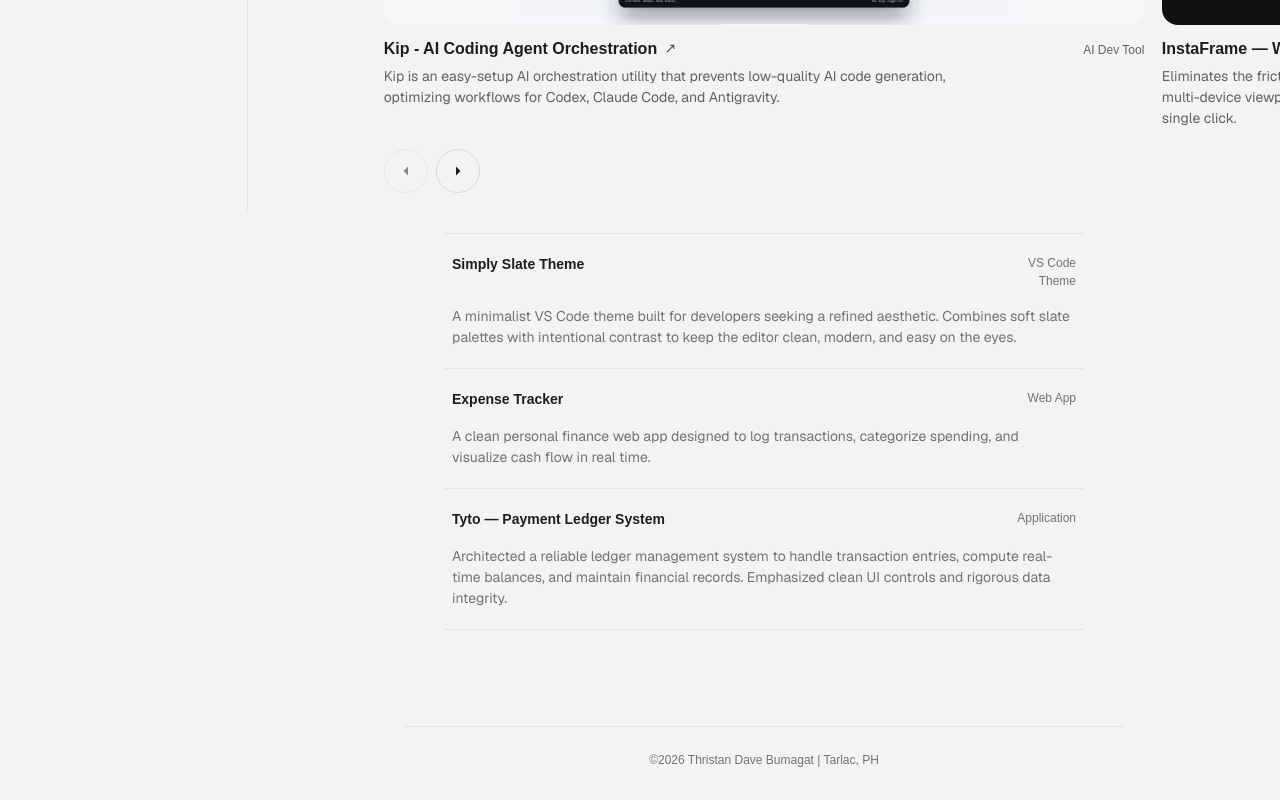
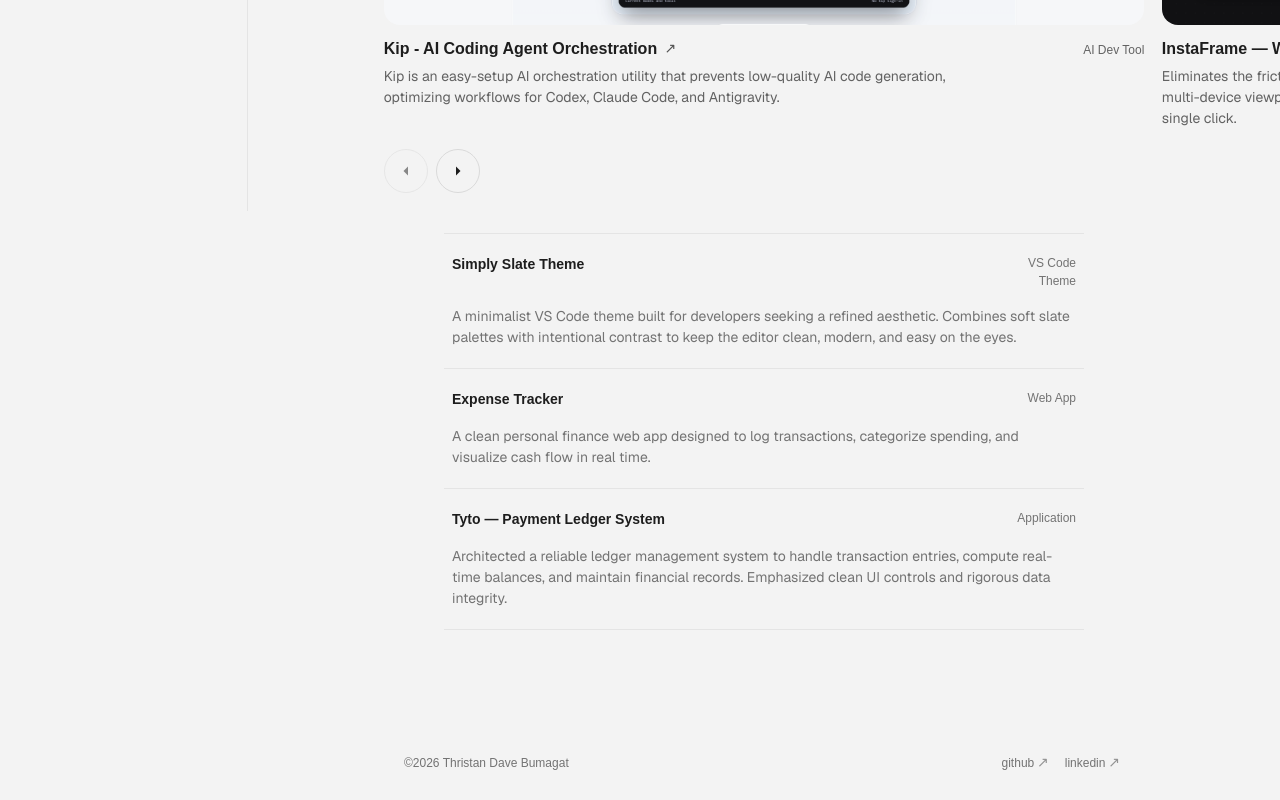
Before and after one commit to 3stannn/kodekz, a React (Vite) app: page /projects in a window 1280 px wide. Shown: the part 589-1389 px from the top of the page. Built offline with nearby package versions, Linux system fonts and the light colour scheme; a web font is replaced by a local one.

Commit message:
feat: add development configuration and improve layout structure in App and Footer components

```diff
--- a/package.json
+++ b/package.json
@@ -14,7 +14,6 @@
     "@yusufceng1z/ding": "^0.0.3",
     "@yusufceng1z/ding-react": "^0.0.3",
     "gsap": "^3.15.0",
-    "lenis": "^1.3.26",
     "react": "^19.2.8",
     "react-dom": "^19.2.8",
     "react-github-calendar": "^5.0.9",
--- a/src/App.jsx
+++ b/src/App.jsx
@@ -9,7 +9,9 @@ function App() {
       <Toaster position="top-center" theme="system" />
       <Navbar />
       <div className="page-shell">
-        <AppRoutes />
+        <div className="flex-1">
+          <AppRoutes />
+        </div>
         <Footer />
       </div>
     </>
--- a/src/components/layout/Footer.jsx
+++ b/src/components/layout/Footer.jsx
@@ -2,11 +2,35 @@ function Footer() {
     return (
         <div className="mt-12 md:mt-24">
             <div className="max-w-3xl mx-auto px-6 mt-6 text-center mb-6">
-                <p className="hr mb-6"></p>
-                <p className="text small footer">
-                    &copy;<span>{new Date().getFullYear()}</span> Thristan Dave Bumagat |
-                    Tarlac, PH
-                </p>
+                <div className="flex flex-row items-center justify-between">
+                    <div>
+                        <p className="text small">
+                            &copy;<span>{new Date().getFullYear()}</span> Thristan Dave Bumagat
+                        </p>
+                    </div>
+                    <div className="flex flex-row gap-2">
+                        <a
+                            className="text small link whitespace-nowrap"
+                            target="_blank"
+                            href="https://github.com/3stannn"
+                        >
+                            github{" "}
+                            <span className="link-arrow" aria-hidden="true">
+                                &#8599;
+                            </span>
+                        </a>
+                        <a
+                            className="text small link whitespace-nowrap"
+                            target="_blank"
+                            href="https://www.linkedin.com/in/kodekz01"
+                        >
+                            linkedin{" "}
+                            <span className="link-arrow" aria-hidden="true">
+                                &#8599;
+                            </span>
+                        </a>
+                    </div>
+                </div>
             </div>
         </div>
     );
--- a/src/components/layout/Navbar.jsx
+++ b/src/components/layout/Navbar.jsx
@@ -247,7 +247,6 @@ function Navbar() {
                     id="mobile-menu"
                     className={`mobile-menu${isMobileOpen ? " mobile-menu--open" : ""}`}
                     aria-hidden={!isMobileOpen}
-                    data-lenis-prevent
                 >
                     <div>
                         <div className="mobile-menu__bar pl-4">
--- a/src/index.css
+++ b/src/index.css
@@ -18,7 +18,16 @@ body.mobile-menu-active {
   overflow: hidden;
 }
 
+#root {
+  display: flex;
+  flex-direction: column;
+  min-height: 100dvh;
+}
+
 .page-shell {
+  display: flex;
+  flex: 1 0 auto;
+  flex-direction: column;
   width: 100%;
   margin-left: 0;
   transition:
--- a/src/main.jsx
+++ b/src/main.jsx
@@ -1,17 +1,13 @@
 import { StrictMode } from "react";
 import { createRoot } from "react-dom/client";
-import { ReactLenis } from "lenis/react";
 import { BrowserRouter } from "react-router-dom";
-import "lenis/dist/lenis.css";
 import "./index.css";
 import App from "./App.jsx";
 
 createRoot(document.getElementById("root")).render(
   <StrictMode>
-    <ReactLenis root options={{ autoRaf: true, anchors: true }}>
-      <BrowserRouter>
-        <App />
-      </BrowserRouter>
-    </ReactLenis>
+    <BrowserRouter>
+      <App />
+    </BrowserRouter>
   </StrictMode>,
 );
--- a/src/pages/Home/sections/Projects.jsx
+++ b/src/pages/Home/sections/Projects.jsx
@@ -14,7 +14,7 @@ function Projects() {
                     </Link>
                 </div>
                 <a target="_blank" href="https://usekip.vercel.app/">
-                    <div className="card flex flex-row justify-between">
+                    <div className="card flex flex-row justify-between gap-4">
                         <div>
                             <h1 className="text-heavy normal link-title">
                                 Kip - AI Coding Agent Orchestrator
@@ -25,12 +25,12 @@ function Projects() {
                             </p>
                         </div>
                         <div>
-                            <p className="text small text-right">Dev Tool</p>
+                            <p className="text small text-right whitespace-nowrap">Dev Tool</p>
                         </div>
                     </div>
                 </a>
                 <a target="_blank" href="https://insta-frame-three.vercel.app/">
-                    <div className="card bottom flex flex-row justify-between">
+                    <div className="card bottom flex flex-row justify-between gap-4">
                         <div>
                             <h1 className="text-heavy normal link-title">
                                 InstaFrame — Webpage Studio & Responsive Viewports
@@ -41,12 +41,12 @@ function Projects() {
                             </p>
                         </div>
                         <div>
-                            <p className="text small text-right">Dev Tool</p>
+                            <p className="text small text-right whitespace-nowrap">Dev Tool</p>
                         </div>
                     </div>
                 </a>
                 <a target="_blank" href="https://schedy-sepia.vercel.app/">
-                    <div className="card bottom flex flex-row justify-between">
+                    <div className="card bottom flex flex-row justify-between gap-4">
                         <div>
                             <h1 className="text-heavy normal link-title">
                                 Schedy — Shared Workspace Calendar
@@ -56,7 +56,7 @@ function Projects() {
                             </p>
                         </div>
                         <div>
-                            <p className="text small text-right">Web App</p>
+                            <p className="text small text-right whitespace-nowrap">Web App</p>
                         </div>
                     </div>
                 </a>
--- a/src/pages/Projects/ProjectCarousel.jsx
+++ b/src/pages/Projects/ProjectCarousel.jsx
@@ -112,7 +112,6 @@ function ProjectCarousel() {
         if (returnTween.current) return;
 
         const viewport = event.currentTarget;
-        // Lenis intercepts native scrollend events at the window.
         window.clearTimeout(settleTimer.current);
         settleTimer.current = window.setTimeout(() => settle(viewport), 100);
     }
@@ -146,7 +145,6 @@ function ProjectCarousel() {
                 onWheel={(event) => {
                     if (event.deltaX || event.shiftKey) interruptReturn();
                 }}
-                data-lenis-prevent-horizontal
             >
                 {projects.map((project, index) => {
                     const isActive = index === activeIndex;
```
Also changed, not shown: .claude/launch.json, 1 other file (tests, documents, lock files or other folders).
